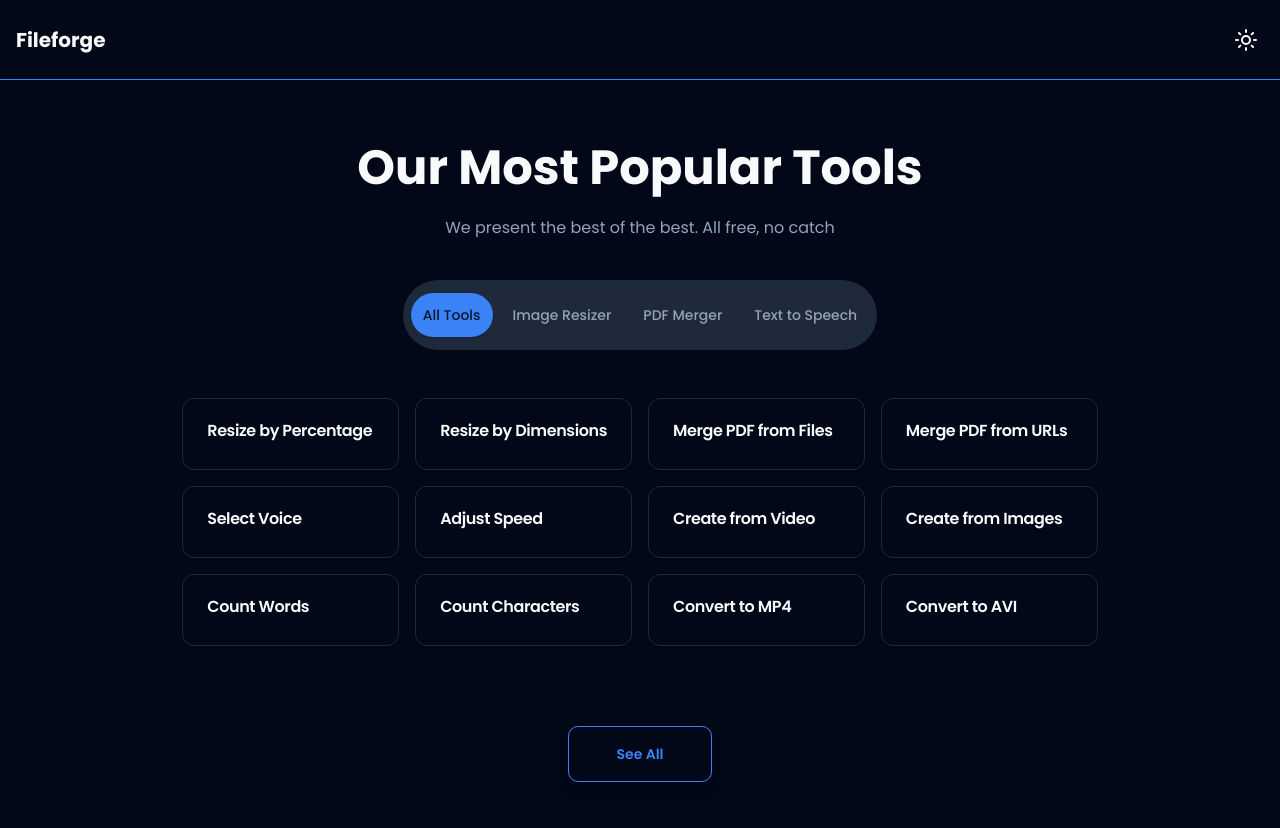
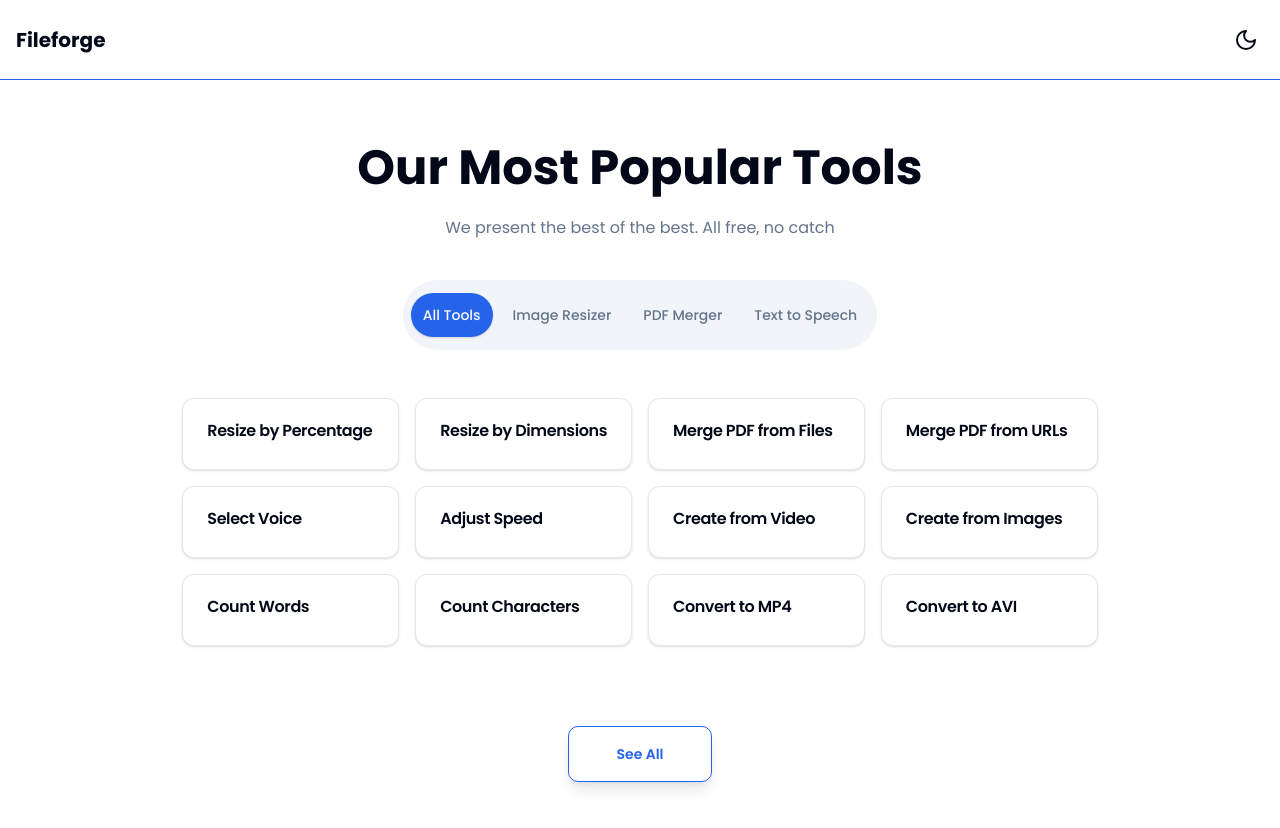
Before and after one commit to EyadOmar/fileforge-website, a Next.js app: page / in a window 1280 px wide. Shown: the top 828 px of the page. Built offline with nearby package versions, Linux system fonts and the light colour scheme.

Commit message:
updated toggle

```diff
--- a/src/components/ui/toggleTheme.tsx
+++ b/src/components/ui/toggleTheme.tsx
@@ -3,32 +3,35 @@ import { useEffect, useState } from "react";
 import { Button } from "./button";
 import { MoonIcon, SunIcon } from "lucide-react";
 
-type ThemeType = "dark" | "light";
+export default function ToggleTheme() {
+  const [isDark, setIsDark] = useState(false);
 
-export default function ToggleTheme() {
-  const localTheme = localStorage.getItem("theme");
-  const [theme, setTheme] = useState<ThemeType>(
-    localTheme && localTheme === "dark" ? "dark" : "light",
-  );
+  // Load user preference from localStorage and apply theme
   useEffect(() => {
-    const updateTheme = () => {
-      if (theme === "light") document.body.classList.add("dark");
-      else document.body.classList.remove("dark");
-    };
-    updateTheme();
-  }, [theme]);
+    const storedTheme = localStorage.getItem("theme");
+    if (storedTheme === "dark") {
+      document.body.classList.add("dark");
+      setIsDark(true);
+    } else {
+      document.body.classList.remove("dark");
+      setIsDark(false);
+    }
+  }, []);
+
+  // Function to toggle theme and save preference
   const toggleTheme = () => {
-    if (theme === "light") {
+    if (isDark) {
+      document.body.classList.remove("dark");
+      localStorage.setItem("theme", "light");
+    } else {
+      document.body.classList.add("dark");
       localStorage.setItem("theme", "dark");
-      setTheme("dark");
-    } else {
-      localStorage.setItem("theme", "light");
-      setTheme("light");
     }
+    setIsDark(!isDark);
   };
   return (
     <Button onClick={toggleTheme} size={"icon"} variant={"ghost"}>
-      {theme === "light" ? <SunIcon /> : <MoonIcon />}
+      {isDark ? <SunIcon /> : <MoonIcon />}
     </Button>
   );
 }
```
